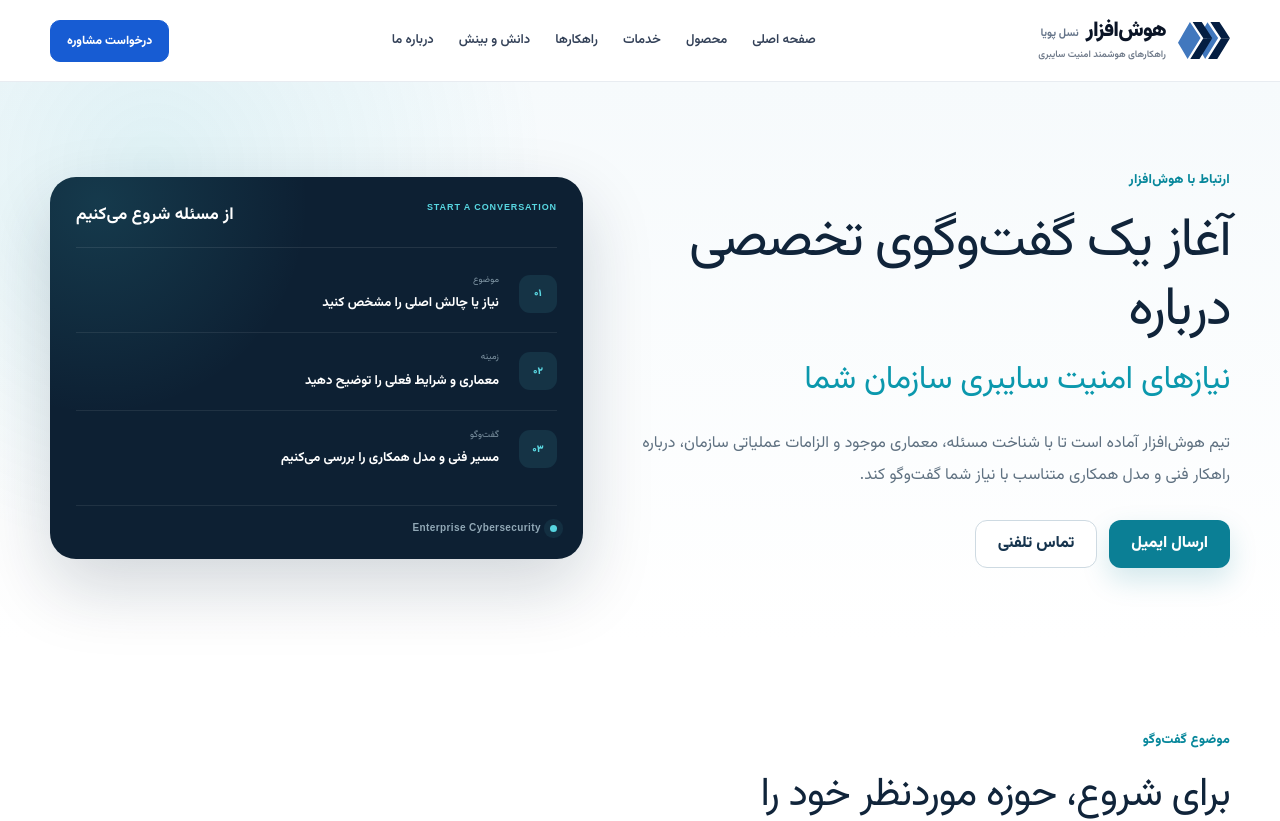
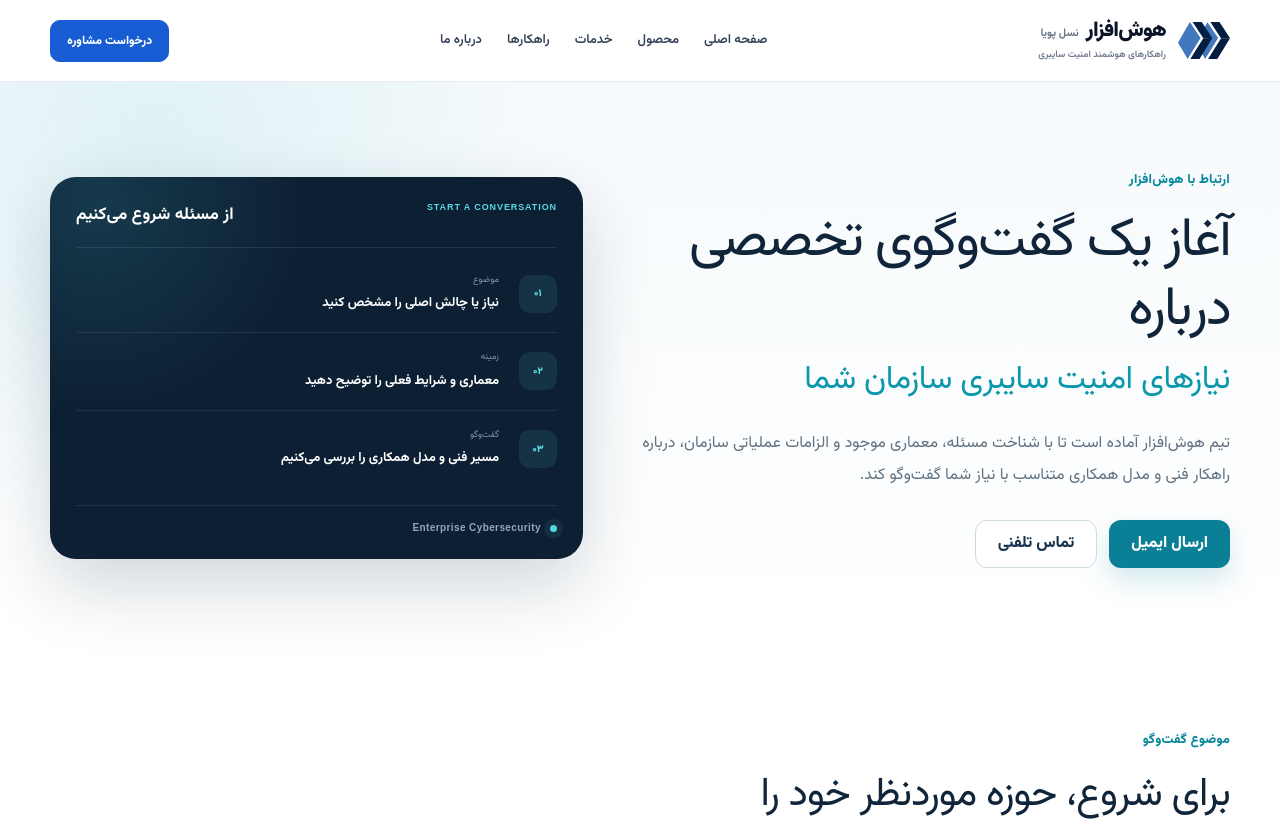
Before and after one commit to monaderi1/houshafzar-website, a Next.js app: page /contact in a window 1280 px wide. Shown: the top 821 px of the page. Built offline with nearby package versions, Linux system fonts and the light colour scheme.

Commit message:
Remove Blog from primary navigation

```diff
--- a/app/site-data.ts
+++ b/app/site-data.ts
@@ -26,6 +26,5 @@ export const nav = [
   { href: '/monosuit/', label: 'محصول' },
   { href: '/services/', label: 'خدمات' },
   { href: '/solutions/', label: 'راهکارها' },
-  { href: '/blog/', label: 'دانش و بینش' },
   { href: '/about/', label: 'درباره ما' },
 ];
```
